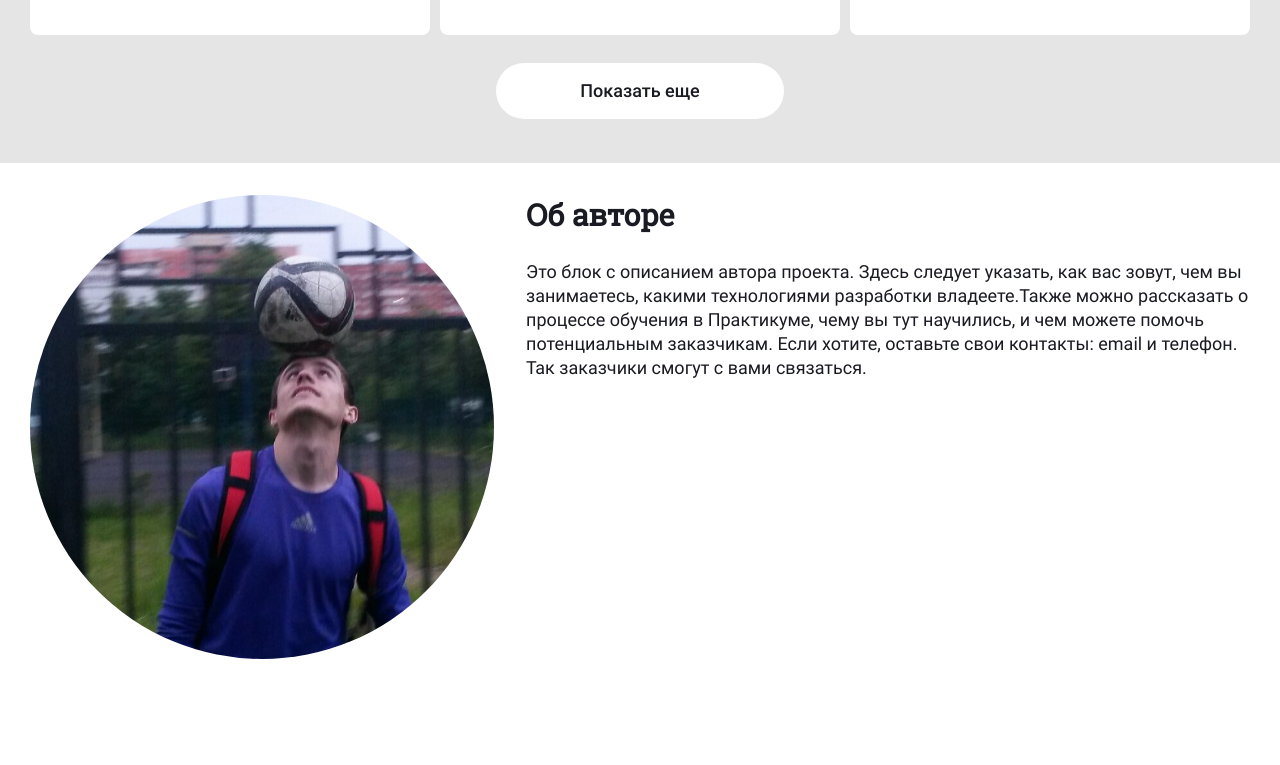
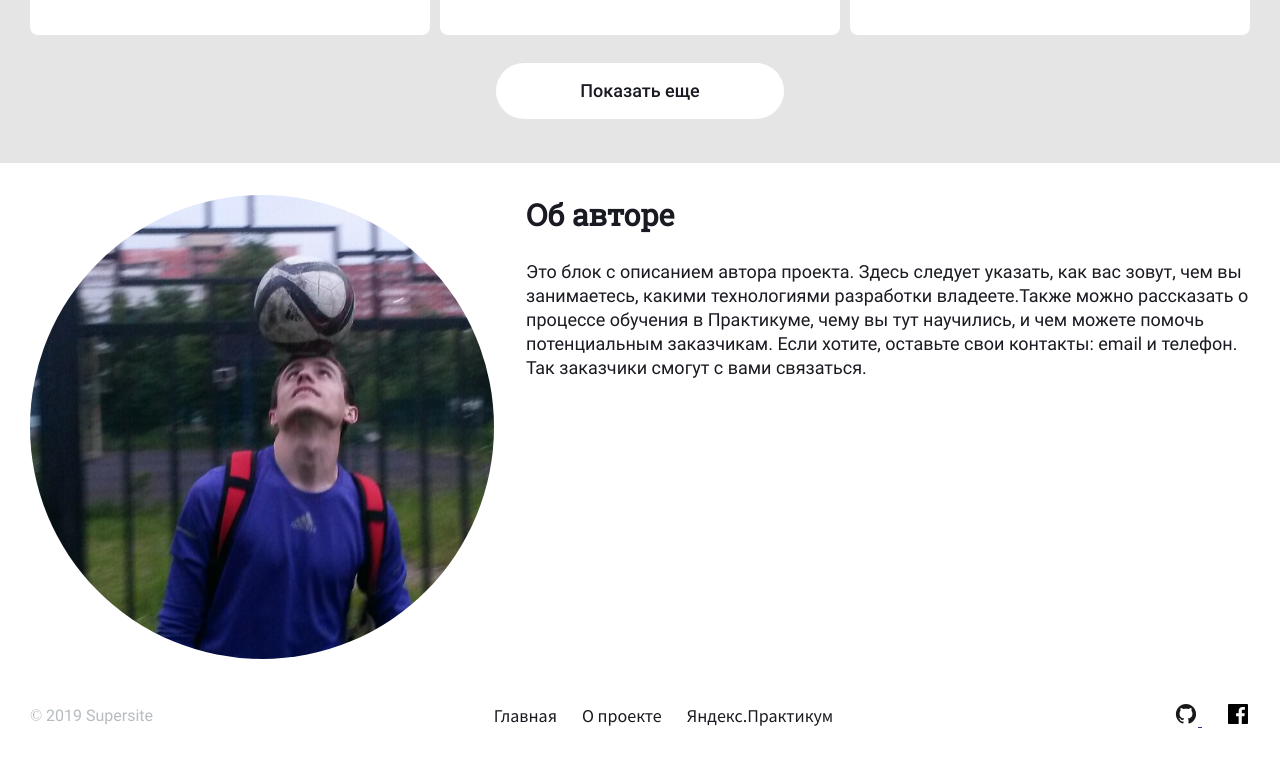
Before and after one commit to alex-Karavaev/newsAnalazer, a website built with webpack: page src/index.html in a window 1280 px wide. Shown: the part 1175-1940 px from the top of the page. Before the commit the page ends 1844 px from the top, so only its background shows below. Built offline with nearby package versions, Linux system fonts and the light colour scheme.

Commit message:
Вёрстка footer

```diff
--- /dev/null
+++ b/src/blocks/footer/__copyright/footer__copyright.css
@@ -0,0 +1,13 @@
+.footer__copyright {
+	font-family: 'Roboto';
+	font-style: normal;
+	font-weight: 400;
+	font-size: 16px;
+	line-height: 22px;
+	color: #b6bcbf;
+}
+@media (min-width: 768px) {
+	.footer__copyright {
+		order: -1;
+	}
+}
--- /dev/null
+++ b/src/blocks/footer/__item/footer__item.css
@@ -0,0 +1,6 @@
+.footer__item {
+	margin-right: 25px;
+}
+.footer__item:last-child {
+	margin-right: 0;
+}
--- /dev/null
+++ b/src/blocks/footer/__items/footer__items.css
@@ -0,0 +1,10 @@
+.footer__items {
+	list-style: none;
+	padding-left: 0;
+	margin: 0;
+}
+@media (min-width: 768px) {
+	.footer__items {
+		display: flex;
+	}
+}
--- /dev/null
+++ b/src/blocks/footer/__link/footer__link.css
@@ -0,0 +1,9 @@
+.footer__link {
+	font-family: 'Source Sans';
+	font-style: normal;
+	font-weight: 400;
+	text-decoration: none;
+	font-size: 18px;
+	line-height: 48px;
+	color: #1a1b22;
+}
--- /dev/null
+++ b/src/blocks/footer/__social/footer__social.css
@@ -0,0 +1,6 @@
+.footer__social {
+	margin-right: 24px;
+}
+.footer__social:last-child {
+	margin-right: 0;
+}
--- /dev/null
+++ b/src/blocks/footer/__wrapper/footer__wrapper.css
@@ -0,0 +1,24 @@
+.footer__wrapper {
+	display: flex;
+	flex-wrap: wrap;
+	justify-content: space-between;
+	max-width: 288px;
+	padding: 20px 16px 22px;
+	margin: 0 auto;
+}
+@media (min-width: 768px) {
+	.footer__wrapper {
+		max-width: 688px;
+		align-items: center;
+	}
+}
+@media (min-width: 1024px) {
+	.footer__wrapper {
+		max-width: 920px;
+	}
+}
+@media (min-width: 1280px) {
+	.footer__wrapper {
+		max-width: 1220px;
+	}
+}
--- /dev/null
+++ b/src/blocks/footer/footer.css
@@ -0,0 +1,6 @@
+@import url(./__wrapper/footer__wrapper.css);
+@import url(./__items/footer__items.css);
+@import url(./__item/footer__item.css);
+@import url(./__link/footer__link.css);
+@import url(./__social/footer__social.css);
+@import url(./__copyright/footer__copyright.css);
--- a/src/index.html
+++ b/src/index.html
@@ -131,5 +131,31 @@
 				</div>
 			</section>
 		</main>
+		<footer class="footer">
+			<div class="footer__wrapper">
+				<div class="footer__menu">
+					<ul class="footer__items">
+						<li class="footer__item">
+							<a href="" class="footer__link">Главная</a>
+						</li>
+						<li class="footer__item">
+							<a href="" class="footer__link">О проекте</a>
+						</li>
+						<li class="footer__item">
+							<a href="" class="footer__link">Яндекс.Практикум</a>
+						</li>
+					</ul>
+				</div>
+				<div class="footer__socials">
+					<a href="" class="footer__social">
+						<img src="./images/github.svg" alt="" />
+					</a>
+					<a href="" class="footer__social">
+						<img src="./images/fb.svg" alt="" />
+					</a>
+				</div>
+				<p class="footer__copyright">© 2019 Supersite</p>
+			</div>
+		</footer>
 	</body>
 </html>
--- a/src/style.css
+++ b/src/style.css
@@ -4,6 +4,7 @@
 @import url(./blocks/news/news.css);
 @import url(./blocks/card/card.css);
 @import url(./blocks/author/author.css);
+@import url(./blocks/footer/footer.css);
 
 body {
 	margin: 0;
--- a/webpack.common.js
+++ b/webpack.common.js
@@ -45,7 +45,7 @@ module.exports = {
 	output: {
 		filename: '[name].[contenthash].js',
 		path: path.resolve(__dirname, 'dist'),
-		assetModuleFilename: 'images/[hash][ext][query]',
+		assetModuleFilename: 'images/[name][ext][query]',
 		clean: true,
 	},
 	module: {
```
Also changed, not shown: src/images/fb.svg (added), src/images/github.svg (added).
